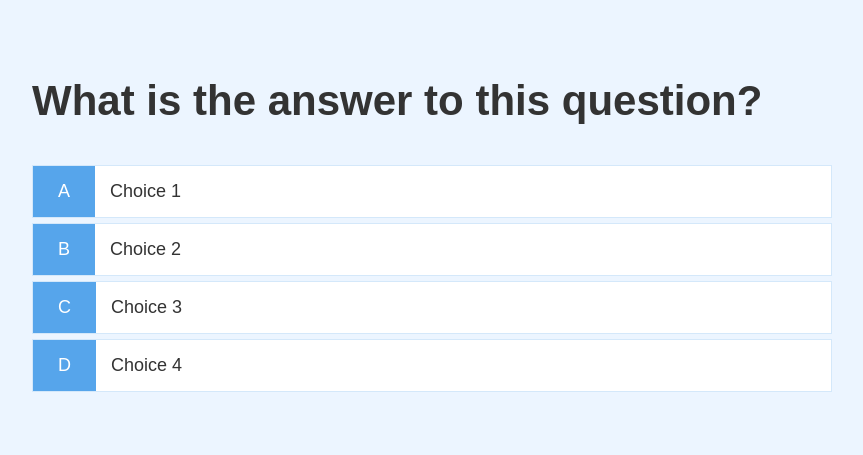
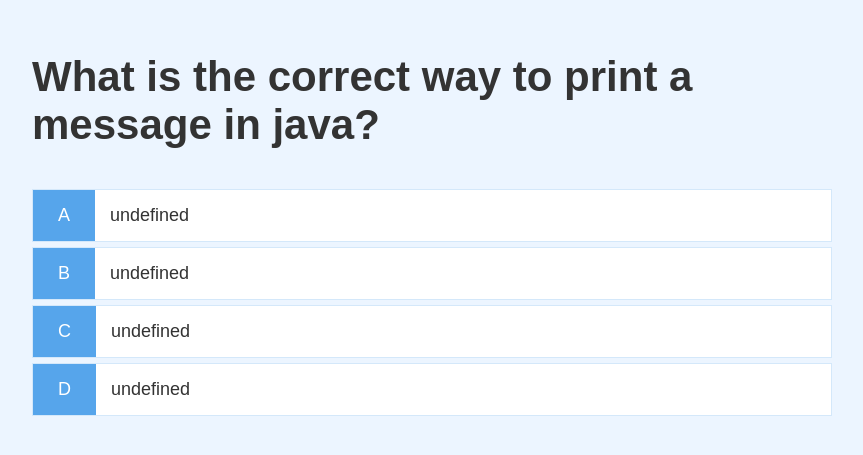
Before and after one commit to JMalvin06/GatsbyQuiz, a plain HTML site: page game.html in a window 1280 px wide. Shown: the part 163-618 px from the top of the page, without its empty margins (208-1071 px from the left). Drawn offline with Linux system fonts and the light colour scheme.

Commit message:
Game Logic

```diff
--- a/game.html
+++ b/game.html
@@ -11,24 +11,25 @@
 <body>
     <div class="container">
         <div id="game" class="justify-center flex-column">
-            <h2>What is the answer to this question?</h2>
+            <h2 id="question">What is the answer to this question?</h2>
             <div class="choice-container">
                 <p class="choice-prefix">A</p>
-                <p class="choice-text">Choice 1</p>
+                <p class="choice-text" data-number="1">Choice 1</p>
             </div>
             <div class="choice-container">
                 <p class="choice-prefix">B</p>
-                <p class="choice-text">Choice 2</p>
+                <p class="choice-text" data-number="2">Choice 2</p>
             </div>
             <div class="choice-container">
                 <p class="choice-prefix">C</p>
-                <p class="choice-text">Choice 3</p>
+                <p class="choice-text" data-number="3">Choice 3</p>
             </div>
             <div class="choice-container">
                 <p class="choice-prefix">D</p>
-                <p class="choice-text">Choice 4</p>
+                <p class="choice-text" data-number="4">Choice 4</p>
             </div>
         </div>
     </div>
+    <script src="game.js"></script>
 </body>
 </html>
--- a/game.js
+++ b/game.js
@@ -0,0 +1,70 @@
+const question = document.getElementById("question");
+const choices = Array.from(document.getElementsByClassName('choice-text'));
+
+let currentQuestion = {};
+let acceptingAnswers = false;
+let score;
+let questionCounter;
+let availableQuestions = [];
+let answerNumber;
+
+let questions = [
+    {
+        question:"What is the correct way to print a message in java?",
+        choice1: "print(\"Hello World\"",
+        /*choice2: "System.out.print(\"Hello World\"",*/
+        choice2: "system.Out.Print(\"Hello World\"",
+        choice3: "printOut(\"Hello World\"",
+        /* Answer */
+        choice4: "System.out.print(\"Hello World\""
+    },
+    {
+        question: "Test Question (Too much work to make a real one)",
+        /*answer: "true",*/
+        choice1: "false&&true",
+        choice2: "false",
+        choice3: "!true",
+        /* Answer */
+        choice4: "true"
+    }
+
+];
+
+startGame = () =>{
+    availableQuestions = [...questions];
+    score = 0;
+    questionCounter = 0;
+    getNewQuestion();
+};
+
+getNewQuestion = () =>{
+    questionCounter++;
+    const questionIndex = Math.floor(Math.random() * availableQuestions.length);
+    currentQuestion = availableQuestions[questionIndex];
+    question.innerText = currentQuestion.question;
+    choices.forEach(choice =>{
+        const number = choice.dataset["data-number"];
+        choice.innerText = questions["choice" + number];
+    });
+    questions.splice(questionIndex,1);
+    acceptingAnswers = true;
+    //choices = shuffle(choices);
+};
+startGame();
+/*function shuffle(array) {
+    let currentIndex = array.length,  randomIndex;
+
+    // While there remain elements to shuffle.
+    while (currentIndex != 0) {
+
+      // Pick a remaining element.
+      randomIndex = Math.floor(Math.random() * currentIndex);
+      currentIndex--;
+
+      // And swap it with the current element.
+      [array[currentIndex], array[randomIndex]] = [
+        array[randomIndex], array[currentIndex]];
+    }
+
+    return array;
+  }*/
```
